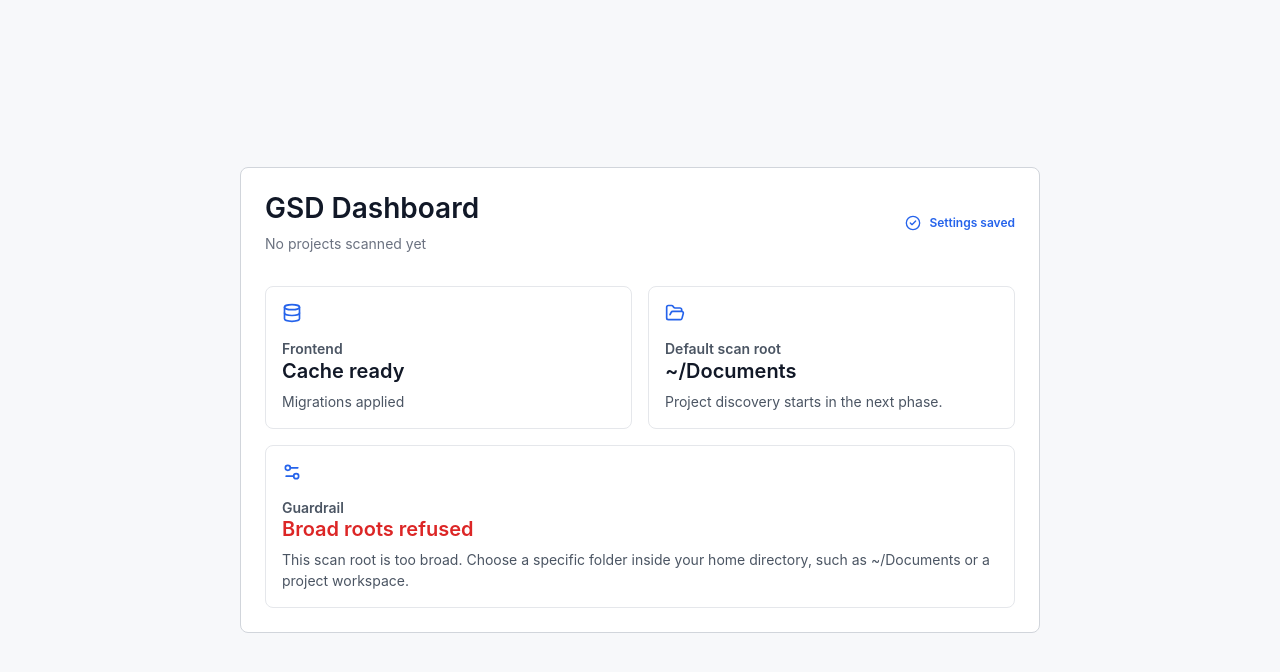
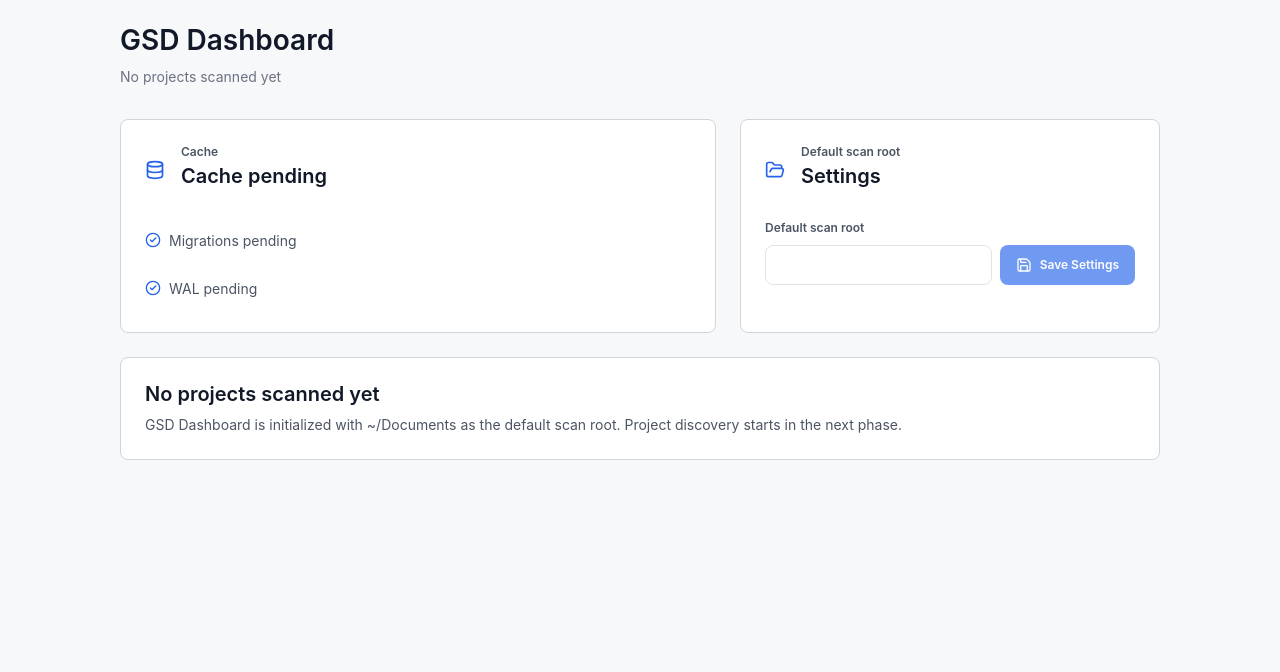
Before and after one commit to 3rdprints/gsd-dashboard, a React (Vite) app: page / in a window 1280 px wide. Shown: the top 672 px of the page. Built offline with nearby package versions, Linux system fonts and the light colour scheme.

Commit message:
feat(01-04): render foundation shell states
- Fetch boot and settings state through TanStack Query
- Render cache migration settings and empty dashboard states
- Keep Phase 1 shell scoped to launch and settings readiness

```diff
--- a/src/App.tsx
+++ b/src/App.tsx
@@ -1,44 +1,30 @@
-import { CheckCircle2, Database, FolderOpen, Settings2 } from "lucide-react";
+import { BootStatus } from "./components/BootStatus";
+import { ScanRootsEditor } from "./components/ScanRootsEditor";
 
 export function App() {
   return (
     <main className="app-shell">
-      <section className="foundation-panel" aria-labelledby="app-title">
+      <div className="foundation-layout" aria-labelledby="app-title">
         <div className="app-header">
-          <div>
+          <header>
             <h1 id="app-title">GSD Dashboard</h1>
             <p>No projects scanned yet</p>
-          </div>
-          <span className="ready-badge">
-            <CheckCircle2 aria-hidden="true" size={16} strokeWidth={2} />
-            Settings saved
-          </span>
+          </header>
         </div>
 
-        <div className="status-grid" aria-label="Foundation status">
-          <article className="status-card">
-            <Database aria-hidden="true" size={20} strokeWidth={2} />
-            <p className="status-label">Frontend</p>
-            <h2>Cache ready</h2>
-            <p>Migrations applied</p>
-          </article>
-          <article className="status-card">
-            <FolderOpen aria-hidden="true" size={20} strokeWidth={2} />
-            <p className="status-label">Default scan root</p>
-            <h2>~/Documents</h2>
-            <p>Project discovery starts in the next phase.</p>
-          </article>
-          <article className="status-card status-card-wide">
-            <Settings2 aria-hidden="true" size={20} strokeWidth={2} />
-            <p className="status-label">Guardrail</p>
-            <h2>Broad roots refused</h2>
-            <p>
-              This scan root is too broad. Choose a specific folder inside your
-              home directory, such as ~/Documents or a project workspace.
-            </p>
-          </article>
+        <div className="foundation-grid">
+          <BootStatus />
+          <ScanRootsEditor />
         </div>
-      </section>
+
+        <section className="empty-state" aria-labelledby="empty-title">
+          <h2 id="empty-title">No projects scanned yet</h2>
+          <p>
+            GSD Dashboard is initialized with ~/Documents as the default scan root. Project
+            discovery starts in the next phase.
+          </p>
+        </section>
+      </div>
     </main>
   );
 }
--- /dev/null
+++ b/src/components/BootStatus.tsx
@@ -0,0 +1,41 @@
+import { CheckCircle2, Database } from "lucide-react";
+import { useQuery } from "@tanstack/react-query";
+
+import { getBootStatus } from "../lib/ipc";
+import { bootStatusQueryKey } from "../lib/queryClient";
+
+export function BootStatus() {
+  const bootStatus = useQuery({
+    queryKey: bootStatusQueryKey,
+    queryFn: getBootStatus
+  });
+
+  const cacheReady = bootStatus.data?.cacheReady === true;
+  const migrationsApplied = (bootStatus.data?.migrationsApplied ?? 0) > 0;
+
+  return (
+    <section className="status-panel" aria-label="Boot status">
+      <div className="panel-heading">
+        <Database aria-hidden="true" size={20} strokeWidth={2} />
+        <div>
+          <p className="label-text">Cache</p>
+          <h2>{cacheReady ? "Cache ready" : "Cache pending"}</h2>
+        </div>
+      </div>
+
+      <div className="status-list">
+        <StatusRow label={migrationsApplied ? "Migrations applied" : "Migrations pending"} />
+        <StatusRow label={bootStatus.data?.walEnabled ? "WAL enabled" : "WAL pending"} />
+      </div>
+    </section>
+  );
+}
+
+function StatusRow({ label }: { label: string }) {
+  return (
+    <div className="status-row">
+      <CheckCircle2 aria-hidden="true" size={16} strokeWidth={2} />
+      <span>{label}</span>
+    </div>
+  );
+}
--- /dev/null
+++ b/src/components/ScanRootsEditor.tsx
@@ -0,0 +1,86 @@
+import { FormEvent, useEffect, useState } from "react";
+import { CheckCircle2, FolderOpen, Save } from "lucide-react";
+import { useMutation, useQuery, useQueryClient } from "@tanstack/react-query";
+
+import { getSettings } from "../lib/ipc";
+import {
+  createSaveSettingsMutationOptions,
+  settingsQueryKey
+} from "../lib/queryClient";
+
+export function ScanRootsEditor() {
+  const queryClient = useQueryClient();
+  const settings = useQuery({
+    queryKey: settingsQueryKey,
+    queryFn: getSettings
+  });
+  const saveSettings = useMutation(createSaveSettingsMutationOptions(queryClient));
+  const [scanRootDraft, setScanRootDraft] = useState("");
+  const [hasSavedSettings, setHasSavedSettings] = useState(false);
+
+  useEffect(() => {
+    if (settings.data && scanRootDraft === "") {
+      setScanRootDraft(settings.data.scanRoots[0] ?? "");
+      setHasSavedSettings(true);
+    }
+  }, [scanRootDraft, settings.data]);
+
+  function handleSubmit(event: FormEvent<HTMLFormElement>) {
+    event.preventDefault();
+
+    if (!settings.data) {
+      return;
+    }
+
+    saveSettings.mutate(
+      {
+        ...settings.data,
+        scanRoots: [scanRootDraft]
+      },
+      {
+        onSuccess: () => setHasSavedSettings(true),
+        onError: () => setHasSavedSettings(false)
+      }
+    );
+  }
+
+  return (
+    <section className="settings-panel" aria-labelledby="scan-roots-title">
+      <div className="panel-heading">
+        <FolderOpen aria-hidden="true" size={20} strokeWidth={2} />
+        <div>
+          <p className="label-text">Default scan root</p>
+          <h2 id="scan-roots-title">Settings</h2>
+        </div>
+      </div>
+
+      <form className="scan-root-form" onSubmit={handleSubmit}>
+        <label className="field-label" htmlFor="default-scan-root">
+          Default scan root
+        </label>
+        <div className="control-row">
+          <input
+            id="default-scan-root"
+            value={scanRootDraft}
+            onChange={(event) => {
+              setScanRootDraft(event.target.value);
+              setHasSavedSettings(false);
+            }}
+            disabled={!settings.data}
+          />
+          <button type="submit" disabled={!settings.data || saveSettings.isPending}>
+            <Save aria-hidden="true" size={16} strokeWidth={2} />
+            Save Settings
+          </button>
+        </div>
+      </form>
+
+      {hasSavedSettings && !saveSettings.isError ? (
+        <div className="settings-saved">
+          <CheckCircle2 aria-hidden="true" size={16} strokeWidth={2} />
+          <span>Settings saved</span>
+        </div>
+      ) : null}
+    </section>
+  );
+}
--- a/src/styles.css
+++ b/src/styles.css
@@ -25,18 +25,12 @@ select {
 
 .app-shell {
   min-height: 100vh;
-  display: flex;
-  align-items: center;
-  justify-content: center;
   padding: 24px;
 }
 
-.foundation-panel {
-  width: min(800px, 100%);
-  background: #FFFFFF;
-  border: 1px solid #D1D5DB;
-  border-radius: 8px;
-  padding: 24px;
+.foundation-layout {
+  width: min(1040px, 100%);
+  margin: 0 auto;
 }
 
 .app-header {
@@ -60,18 +54,15 @@ select {
   font-size: 14px;
 }
 
-.ready-badge {
-  min-height: 40px;
-  display: inline-flex;
-  align-items: center;
-  gap: 8px;
-  color: #2563EB;
-  font-size: 12px;
-  font-weight: 600;
-  white-space: nowrap;
+.foundation-grid {
+  display: grid;
+  grid-template-columns: minmax(0, 1fr) minmax(320px, 420px);
+  gap: 24px;
+  margin-top: 32px;
 }
 
-.status-label {
+.label-text,
+.field-label {
   margin: 0 0 4px;
   color: #4B5563;
   font-size: 12px;
@@ -79,25 +70,29 @@ select {
   line-height: 1.4;
 }
 
-.status-grid {
-  display: grid;
-  grid-template-columns: repeat(2, minmax(0, 1fr));
-  gap: 16px;
-  margin-top: 32px;
+.status-panel,
+.settings-panel,
+.empty-state {
+  background: #FFFFFF;
+  border: 1px solid #D1D5DB;
+  border-radius: 8px;
+  padding: 24px;
 }
 
-.status-card {
-  border: 1px solid #E5E7EB;
-  border-radius: 8px;
-  padding: 16px;
+.panel-heading {
+  display: flex;
+  align-items: center;
+  gap: 16px;
 }
 
-.status-card svg {
+.panel-heading svg,
+.status-row svg,
+.settings-saved svg {
   color: #2563EB;
-  margin-bottom: 16px;
 }
 
-.status-card h2 {
+.panel-heading h2,
+.empty-state h2 {
   margin: 0 0 8px;
   color: #111827;
   font-size: 20px;
@@ -105,18 +100,89 @@ select {
   line-height: 1.2;
 }
 
-.status-card p {
+.empty-state p {
   margin: 0;
   color: #4B5563;
   font-size: 14px;
 }
 
-.status-card-wide {
-  grid-column: 1 / -1;
+.status-list {
+  display: grid;
+  gap: 8px;
+  margin-top: 24px;
 }
 
-.status-card-wide h2 {
-  color: #DC2626;
+.status-row,
+.settings-saved {
+  min-height: 40px;
+  display: flex;
+  align-items: center;
+  gap: 8px;
+  color: #4B5563;
+  font-size: 14px;
+}
+
+.scan-root-form {
+  margin-top: 24px;
+}
+
+.field-label {
+  display: block;
+  margin-bottom: 8px;
+}
+
+.control-row {
+  display: grid;
+  grid-template-columns: minmax(0, 1fr) auto;
+  gap: 8px;
+}
+
+input {
+  width: 100%;
+  height: 40px;
+  box-sizing: border-box;
+  border: 1px solid #D1D5DB;
+  border-radius: 8px;
+  padding: 0 12px;
+  color: #111827;
+  background: #FFFFFF;
+}
+
+input:focus {
+  border-color: #2563EB;
+  outline: 2px solid #2563EB;
+  outline-offset: 1px;
+}
+
+button {
+  min-width: 44px;
+  height: 40px;
+  display: inline-flex;
+  align-items: center;
+  justify-content: center;
+  gap: 8px;
+  border: 0;
+  border-radius: 8px;
+  padding: 0 16px;
+  color: #FFFFFF;
+  background: #2563EB;
+  font-size: 12px;
+  font-weight: 600;
+  cursor: pointer;
+}
+
+button:disabled,
+input:disabled {
+  cursor: not-allowed;
+  opacity: 0.65;
+}
+
+.settings-saved {
+  color: #2563EB;
+}
+
+.empty-state {
+  margin-top: 24px;
 }
 
 @media (max-width: 640px) {
@@ -125,7 +191,12 @@ select {
     flex-direction: column;
   }
 
-  .status-grid {
+  .foundation-grid,
+  .control-row {
     grid-template-columns: 1fr;
   }
+
+  button {
+    width: 100%;
+  }
 }
```
Also changed, not shown: 1 other file (tests, documents, lock files or other folders).
